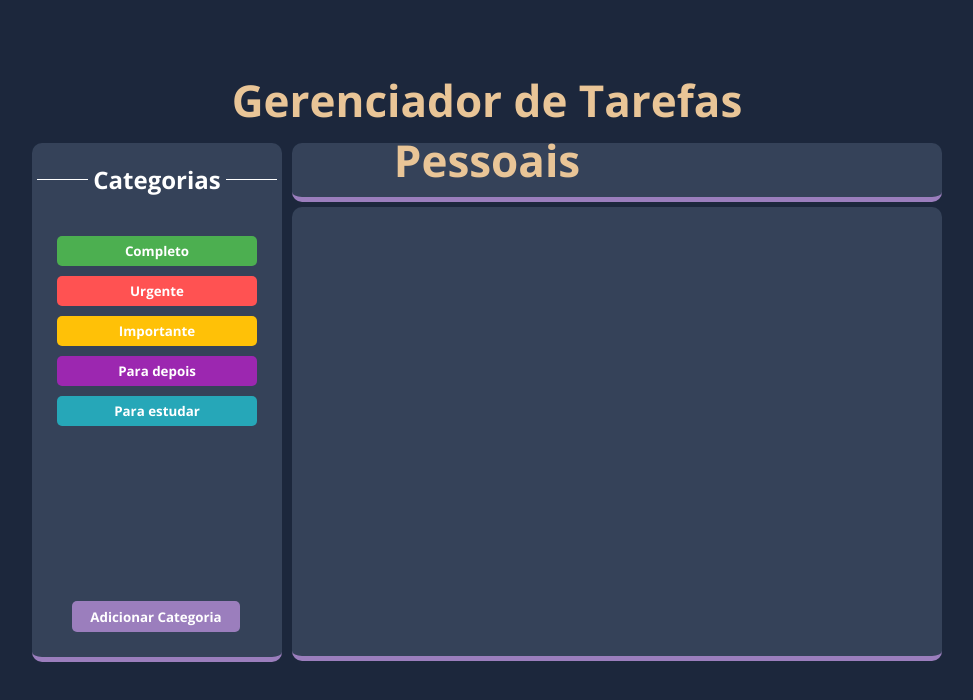
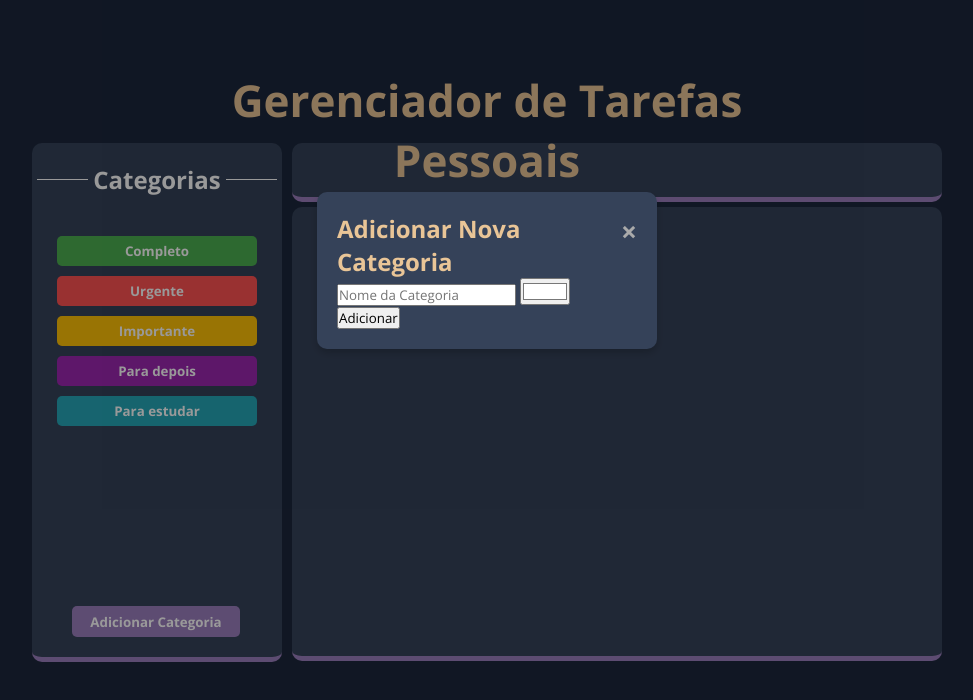
Before and after one commit to AkiroSetonai/TODO-List, a plain HTML site: page index.html in a window 1280 px wide. Both pictures are taken after a click on the button "Adicionar Categoria". Shown: the whole page, without its empty margins (153-1126 px from the left). Drawn offline with nearby package versions, Linux system fonts and the light colour scheme.

Commit message:
funcionalidade botao

```diff
--- a/index.html
+++ b/index.html
@@ -18,14 +18,25 @@
           <div class="title-left">
               <h2>Categorias</h2>
           </div>
-            <div class="category-list">
+          <div class="category-list" id="category-container">
               <button class="category" style="background-color: #4CAF50;">Completo</button>
               <button class="category" style="background-color: #FF5252;">Urgente</button>
               <button class="category" style="background-color: #FFC107;">Importante</button>
               <button class="category" style="background-color: #9C27B0;">Para depois</button>
               <button class="category" style="background-color: #26A7B8;">Para estudar</button>
           </div>
-            <button class="add-button">Adicionar Categoria</button>
+
+          <button class="add-button" onclick="openModal()">Adicionar Categoria</button>
+      </div>
+
+      <div id="category-modal" class="modal">
+        <div class="modal-content">
+            <span class="close" onclick="closeModal()">&times;</span>
+            <h2>Adicionar Nova Categoria</h2>
+            <input type="text" id="modal-category-name" placeholder="Nome da Categoria">
+            <input type="color" id="modal-category-color" value="#FFFFFF">
+            <button onclick="addCategory()">Adicionar</button>
+        </div>
     </div>
 
         <div class="top-right">
@@ -36,5 +47,6 @@
         </div>
       </section>
     </main>
+    <script src="./js/scripts.js"></script>
   </body>
 </html>
--- a/js/scripts.js
+++ b/js/scripts.js
@@ -0,0 +1,43 @@
+function openModal() {
+    document.getElementById('category-modal').style.display = 'block';
+}
+
+function closeModal() {
+    document.getElementById('category-modal').style.display = 'none';
+}
+
+function addCategory() {
+    const categoryName = document.getElementById('modal-category-name').value;
+    const categoryColor = document.getElementById('modal-category-color').value;
+
+    if (categoryName) {
+        const newButton = document.createElement('button');
+        newButton.className = 'category';
+        newButton.style.backgroundColor = categoryColor;
+        newButton.textContent = categoryName;
+
+
+        newButton.onclick = function() {
+            if (confirm('Tem certeza que deseja excluir esta categoria?')) {
+                newButton.remove();
+            }
+        };
+
+        document.getElementById('category-container').appendChild(newButton);
+
+
+        document.getElementById('modal-category-name').value = '';
+        document.getElementById('modal-category-color').value = '#FFFFFF';
+
+        closeModal();
+    } else {
+        alert('Por favor, insira um nome para a categoria.');
+    }
+}
+
+window.onclick = function(event) {
+    const modal = document.getElementById('category-modal');
+    if (event.target == modal) {
+        closeModal();
+    }
+}
--- a/style.css
+++ b/style.css
@@ -71,10 +71,12 @@ body, .wrapper {
 
 
   .category-list {
+    position: relative;
     display: flex;
     flex-direction: column;
     align-items: center;
     gap: 10px;
+    margin-bottom: 80px;
   }
 
   .category {
@@ -95,11 +97,12 @@ body, .wrapper {
   }
 
   .add-button {
+    position: fixed;
     display: flex;
     align-items: center;
     justify-content: center;
     position: relative;
-    top: 175px;
+    top: 120px;
     left: 40px;
     width: 168px;
     height: 31px;
@@ -116,6 +119,42 @@ body, .wrapper {
   .add-button:hover {
     background-color: #D4BEE4;
   }
+  .modal {
+    display: none;
+    position: fixed;
+    z-index: 1;
+    left: 0;
+    top: 0;
+    width: 100%;
+    height: 100%;
+    overflow: auto;
+    background-color: rgba(0,0,0,0.4);
+}
+
+.modal-content {
+  background-color: #354259; /* Cor de fundo do modal */
+  color: #E9C597; /* Texto branco */
+  margin: 15% auto;
+  padding: 20px;
+  border-radius: 10px; /* Bordas arredondadas */
+  width: 300px;
+  box-shadow: 0 4px 8px rgba(0, 0, 0, 0.2); /* Sombra */
+}
+
+.close {
+    color: #aaa;
+    float: right;
+    font-size: 28px;
+    font-weight: bold;
+}
+
+.close:hover,
+.close:focus {
+    color: black;
+    text-decoration: none;
+    cursor: pointer;
+}
+
   .top-right {
     grid-row: 1;
     grid-column: 2;
```
Lines whose indentation alone changed are shown as unchanged.
